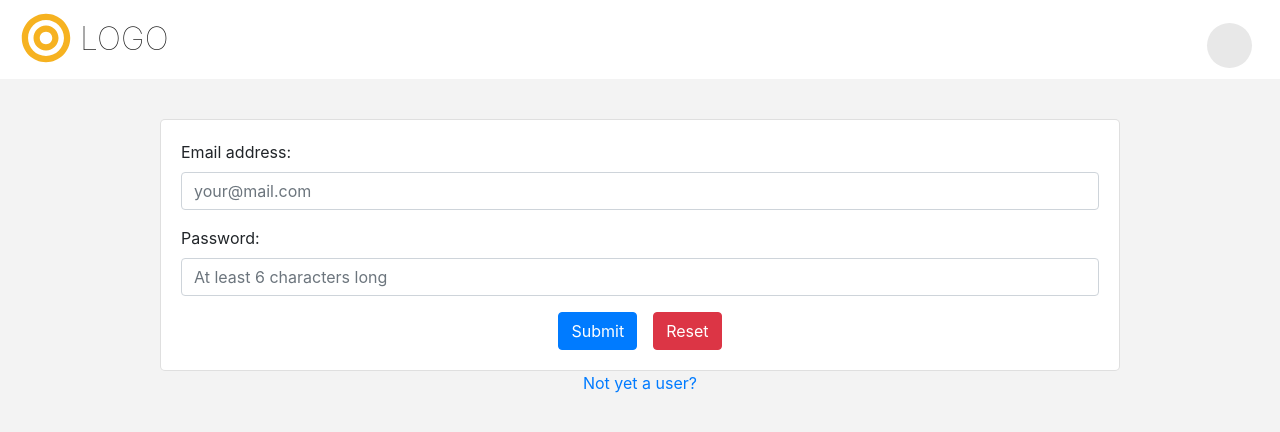
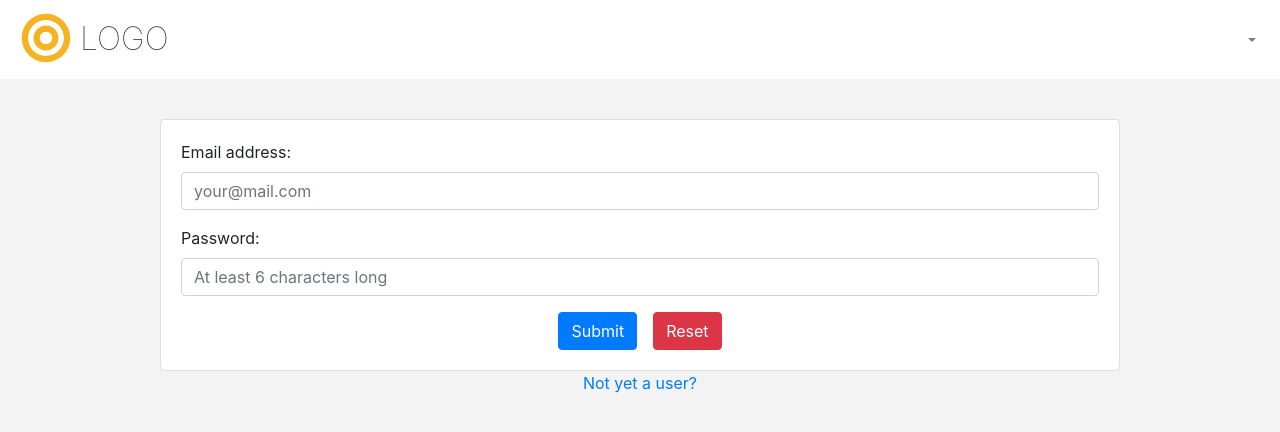
Before and after one commit to TineManrique/vue2-redeem-prize-project, a Vue app: page /login in a window 1280 px wide. Shown: the top 432 px of the page. Built offline with nearby package versions, Linux system fonts and the light colour scheme; no server answers; the HTML template or start-up script is replaced by a standard one.

Commit message:
Add toggle to login or sign out

```diff
--- a/src/App.vue
+++ b/src/App.vue
@@ -1,6 +1,6 @@
 <template>
   <div>
-    <Navbar :user="loggedInUser"/>
+    <Navbar :user="loggedInUser" :isLoggedInUser="isLoggedIn"/>
     <router-view />
   </div>
 </template>
@@ -15,6 +15,7 @@ export default {
     },
     data() {
       return {
+        isLoggedIn: false,
         loggedInUser: {
           firstName: '',
           lastName: ''
@@ -22,9 +23,15 @@ export default {
       }
     },
     updated() {
-      const user = getLocalStorageData('userDetail');
-      this.loggedInUser.firstName = user ? user.firstName : '';
-      this.loggedInUser.lastName = user ? user.lastName : '';
+      this.checkIfLoggedInUser();
+    },
+    methods: {
+      checkIfLoggedInUser() {
+        const user = getLocalStorageData('userDetail');
+        this.loggedInUser.firstName = user ? user.firstName : '';
+        this.loggedInUser.lastName = user ? user.lastName : '';
+        this.isLoggedIn = user != null;
+      }
     }
 }
 </script>
--- a/src/assets/_variables.scss
+++ b/src/assets/_variables.scss
@@ -5,3 +5,5 @@ $black-text: #242527;
 $black-gradient: rgb(7, 7, 7) 0%, rgb(50, 50, 50) 100%;
 $black: #000000;
 $yellow-button: #ffce0a;
+$yellow-logo: #f6b220;
+$profile-grey: #e8e8e8;
--- a/src/assets/global.scss
+++ b/src/assets/global.scss
@@ -4,9 +4,10 @@
     -moz-osx-font-smoothing: grayscale;
     background-color: $background-grey;
 }
-body {
+html, body {
     margin: 0;
     padding: 0;
+    height: 100%;
 }
 hr {
     border-top-width: 2px;
--- a/src/components/Navbar.vue
+++ b/src/components/Navbar.vue
@@ -7,14 +7,16 @@
             </b-navbar-brand>
             <b-collapse is-nav id="nav_collapse">
                 <b-navbar-nav class="ml-auto">
-                    <div class="circle profile"></div>
-                    <div class="user-text">
-                        <h6>{{ user.firstName }} {{ user.lastName }}</h6>
-                    </div>
-                    <!-- <b-nav-item-dropdown right>
-                        <template slot="button-content">{{ user.firstName }} {{ user.lastName }}</template>
-                        <b-dropdown-item href="#">Signout</b-dropdown-item>
-                    </b-nav-item-dropdown> -->
+                    <div class="circle profile" v-if="isLoggedInUser"></div>
+                    <b-nav-item-dropdown right>
+                        <template #button-content>
+                            <div class="user-text" v-if="isLoggedInUser">
+                                <h6>{{ user.firstName }} {{ user.lastName }}</h6>
+                            </div>
+                        </template>
+                        <b-dropdown-item :to="{name: 'Logout'}" v-if="isLoggedInUser">Sign Out</b-dropdown-item>
+                        <b-dropdown-item :to="{name: 'Login'}" v-else>Login</b-dropdown-item>
+                        </b-nav-item-dropdown>
                 </b-navbar-nav>
             </b-collapse>
         </b-navbar>
@@ -24,6 +26,9 @@
 <script>
 export default {
     props: {
+        isLoggedInUser: {
+            type: Boolean
+        },
         user: {
             firstName: {
                 type: String
@@ -40,7 +45,6 @@ export default {
     .navbar-header {
         background-color: $white;
         padding-left: 5px;
-        overflow: hidden;
         .navbar-brand {
             display: inline-flex;
         };
@@ -53,7 +57,7 @@ export default {
             border-radius: 50%;
         }
         .fa-bullseye {
-            color: #f6b220;
+            color: $yellow-logo;
             width: 50px;
             height: 50px;
             margin-right: 9px;
@@ -65,12 +69,14 @@ export default {
             }
         }
         .profile {
-            background: #e8e8e8;
+            background: $profile-grey;
             margin-top: 11px;
             margin-right: 12px;
         }
         .user-text {
-            margin-top: 15px;
+            display: inline-block;
+            margin-top: 10px;
+            color: $black-text;
         }
     }
 </style>
--- a/src/components/PrizeItem.vue
+++ b/src/components/PrizeItem.vue
@@ -24,6 +24,7 @@
 </template>
 
 <script>
+
 export default {
     props: {
         prizeItem: {
@@ -48,7 +49,7 @@ export default {
                 required: true
             }
         }
-    }
+    },
 }
 </script>
 
--- a/src/router/index.js
+++ b/src/router/index.js
@@ -31,6 +31,7 @@ const routes = [
   },
   {
     path: '/logout',
+    name: 'Logout',
     redirect: '/login',
     beforeEnter: (to, from, next) => {
       logOut(next);
--- a/src/views/Home.vue
+++ b/src/views/Home.vue
@@ -26,7 +26,8 @@ export default {
   data() {
     return {
       prizes: [],
-      isLoading: true
+      isLoading: true,
+      isLoggedIn: false
     }
   },
   mounted() {
@@ -43,7 +44,7 @@ export default {
         console.log(error);
         this.isLoading = false;
       }
-    }
+    },
   }
 }
 </script>
--- a/src/views/Login.vue
+++ b/src/views/Login.vue
@@ -40,7 +40,7 @@ export default {
   .login-page {
     background-color: $background-grey;
     padding: 40px;
-    height: auto;
+    height: 600px;
     .card {
       width: 80%;
       margin: 0 auto;
```
